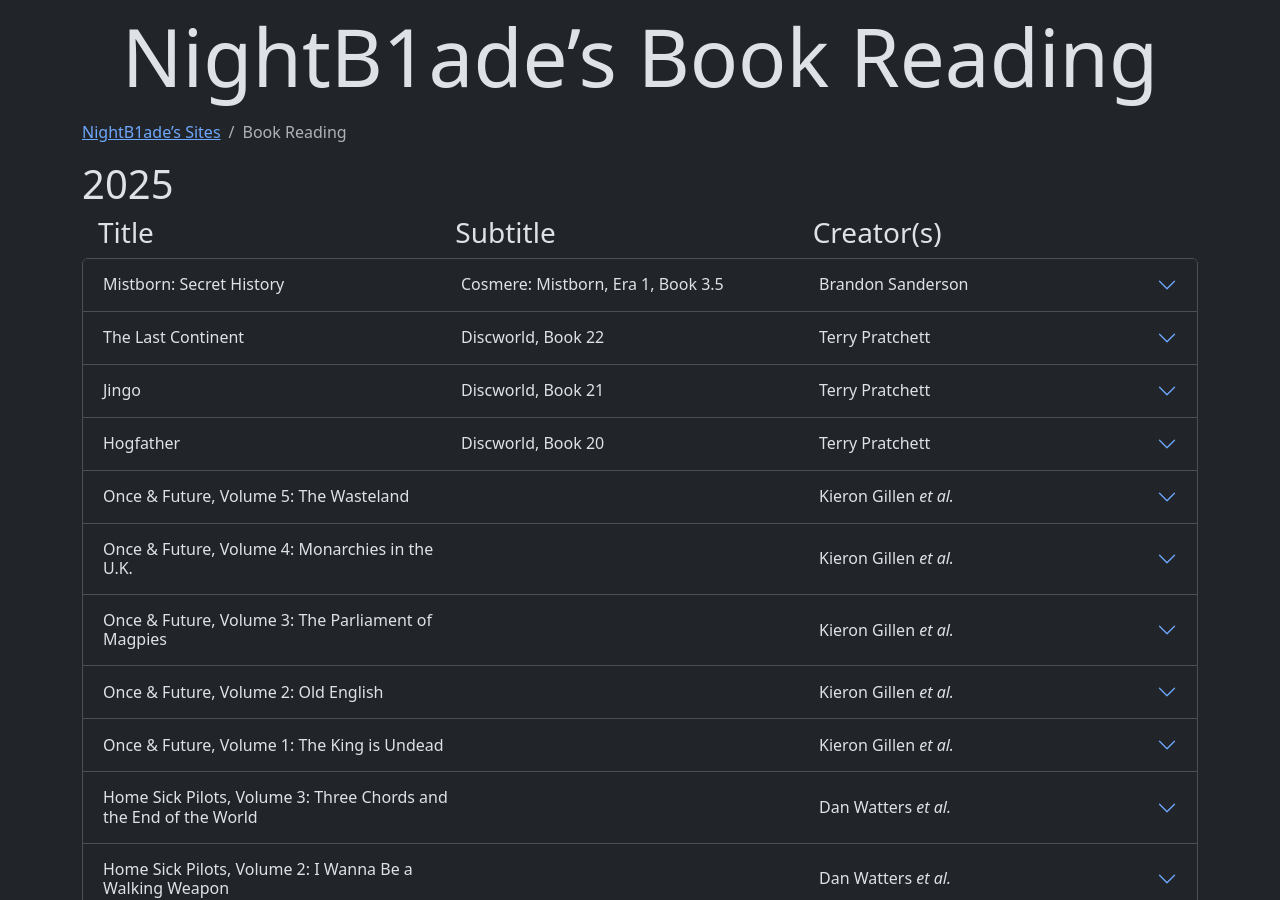
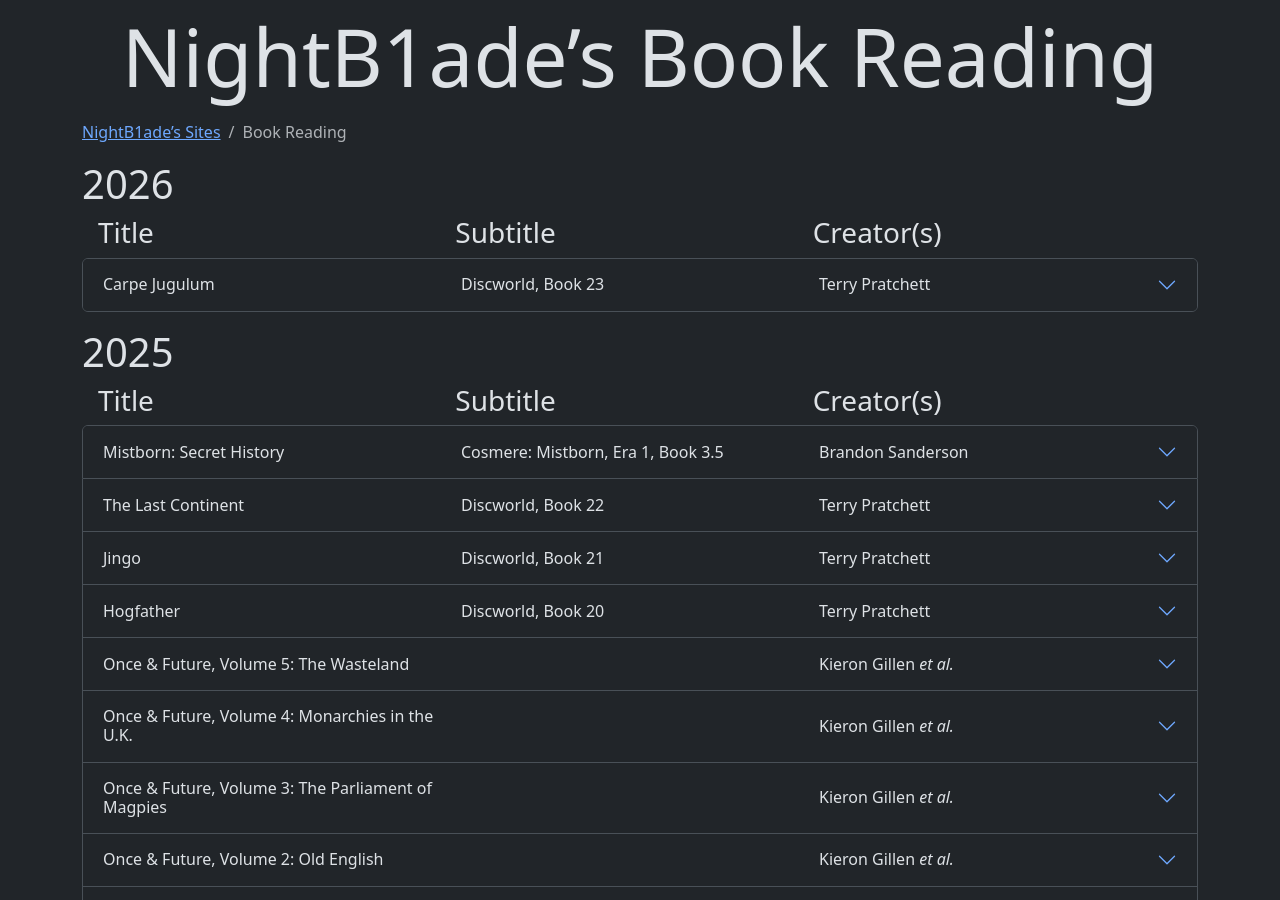
Before and after one commit to NightB1ade/BookReading, a Jekyll site: the page built from index.html, in a window 1280 px wide and 900 px high. Built offline with Jekyll 4.4.1, drawn with Linux system fonts in a browser that asks for light colours; some of the changed lines change nothing that is shown.

Commit message:
Carpe Jugulum: Add

```diff
--- a/_data/ReadingList.json
+++ b/_data/ReadingList.json
@@ -3414,4 +3414,54 @@
 			}
 		]
 	}
+	, {
+		"title": "Carpe Jugulum"
+		, "subtitle": "Discworld, Book 23"
+		, "creators": [
+			"Terry Pratchett"
+		]
+		, "numPages": 410
+		, "notes": []
+		, "isbns": [{
+			"isbn": "9780552167611"
+			, "description": "Paperback"
+		}]
+		, "progress": [{
+				"date": "2026-01-19"
+				, "page": 37
+			}
+			, {
+				"date": "2026-01-20"
+				, "page": 76
+			}
+			, {
+				"date": "2026-01-22"
+				, "page": 135
+			}
+			, {
+				"date": "2026-01-23"
+				, "page": 151
+			}
+			, {
+				"date": "2026-01-24"
+				, "page": 205
+			}
+			, {
+				"date": "2026-01-25"
+				, "page": 222
+			}
+			, {
+				"date": "2026-01-31"
+				, "page": 315
+			}
+			, {
+				"date": "2026-02-06"
+				, "page": 352
+			}
+			, {
+				"date": "2026-02-07"
+				, "page": 410
+			}
+		]
+	}
 ]
```
